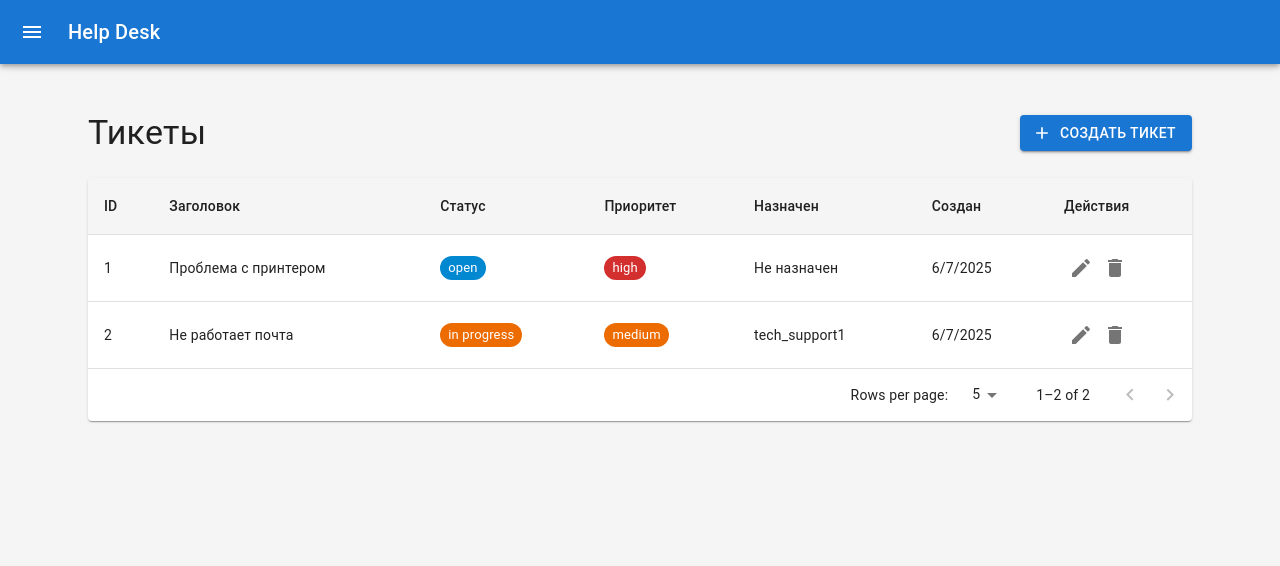
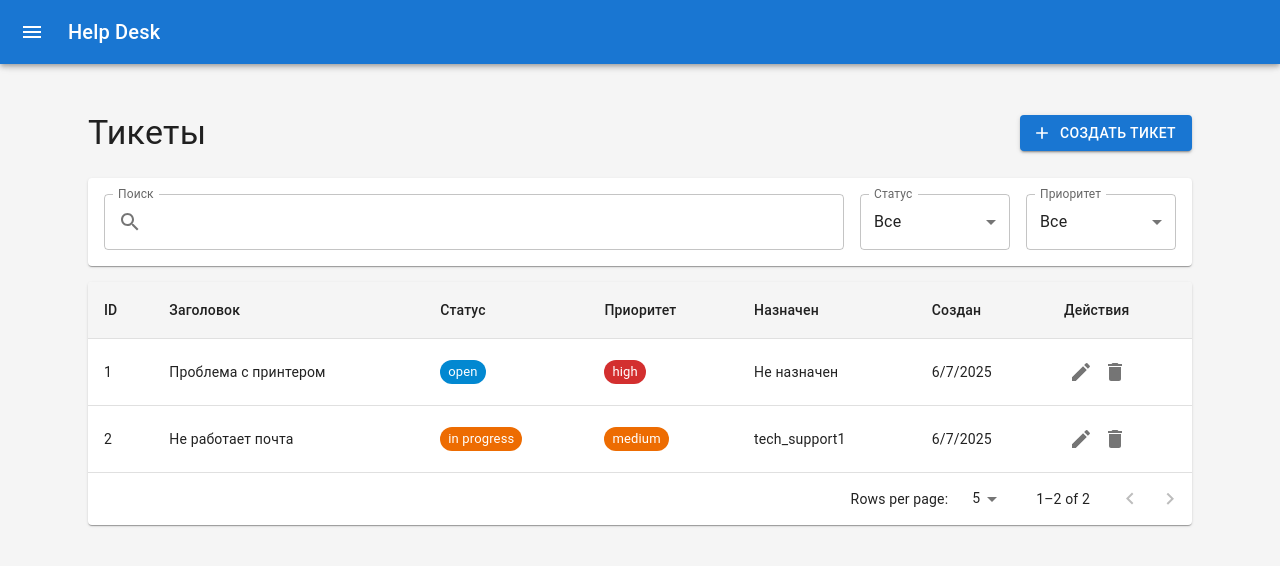
Before and after one commit to unxord/help-desk-app, a React (Vite) app: page / in a window 1280 px wide. Shown: the top 566 px of the page. Built offline with nearby package versions, Linux system fonts and the light colour scheme.

Commit message:
Добавлен компонент фильтров для тикетов и интеграция его в страницу для улучшения поиска.

```diff
--- /dev/null
+++ b/src/components/TicketFilters.tsx
@@ -0,0 +1,120 @@
+import {
+  Paper,
+  TextField,
+  FormControl,
+  InputLabel,
+  Select,
+  MenuItem,
+  Box,
+  IconButton,
+  InputAdornment,
+} from '@mui/material';
+import type { SelectChangeEvent } from '@mui/material';
+import { Search as SearchIcon, Clear as ClearIcon } from '@mui/icons-material';
+import type { TicketStatus, TicketPriority } from '../types/ticket';
+import { useState, useEffect } from 'react';
+
+export interface TicketFilters {
+  search: string;
+  status: TicketStatus | 'all';
+  priority: TicketPriority | 'all';
+}
+
+interface TicketFiltersProps {
+  onFiltersChange: (filters: TicketFilters) => void;
+}
+
+export default function TicketFilters({ onFiltersChange }: TicketFiltersProps) {
+  const [filters, setFilters] = useState<TicketFilters>({
+    search: '',
+    status: 'all',
+    priority: 'all'
+  });
+
+  useEffect(() => {
+    onFiltersChange(filters);
+  }, [filters, onFiltersChange]);
+
+  const handleSearchChange = (event: React.ChangeEvent<HTMLInputElement>) => {
+    setFilters({ ...filters, search: event.target.value });
+  };
+
+  const handleStatusChange = (event: SelectChangeEvent) => {
+    setFilters({ ...filters, status: event.target.value as TicketStatus | 'all' });
+  };
+
+  const handlePriorityChange = (event: SelectChangeEvent) => {
+    setFilters({ ...filters, priority: event.target.value as TicketPriority | 'all' });
+  };
+
+  const handleClearSearch = () => {
+    setFilters({ ...filters, search: '' });
+  };
+
+  const handleClearFilters = () => {
+    setFilters({
+      search: '',
+      status: 'all',
+      priority: 'all'
+    });
+  };
+
+  return (
+    <Paper sx={{ p: 2, mb: 2 }}>
+      <Box sx={{ display: 'flex', gap: 2, flexWrap: 'wrap' }}>
+        <TextField
+          label="Поиск"
+          value={filters.search}
+          onChange={handleSearchChange}
+          sx={{ flexGrow: 1, minWidth: '200px' }}
+          InputProps={{
+            startAdornment: (
+              <InputAdornment position="start">
+                <SearchIcon />
+              </InputAdornment>
+            ),
+            endAdornment: filters.search && (
+              <InputAdornment position="end">
+                <IconButton size="small" onClick={handleClearSearch}>
+                  <ClearIcon />
+                </IconButton>
+              </InputAdornment>
+            )
+          }}
+        />
+        <FormControl sx={{ minWidth: '150px' }}>
+          <InputLabel>Статус</InputLabel>
+          <Select
+            value={filters.status}
+            label="Статус"
+            onChange={handleStatusChange}
+          >
+            <MenuItem value="all">Все</MenuItem>
+            <MenuItem value="open">Открыт</MenuItem>
+            <MenuItem value="in_progress">В работе</MenuItem>
+            <MenuItem value="resolved">Решен</MenuItem>
+            <MenuItem value="closed">Закрыт</MenuItem>
+          </Select>
+        </FormControl>
+        <FormControl sx={{ minWidth: '150px' }}>
+          <InputLabel>Приоритет</InputLabel>
+          <Select
+            value={filters.priority}
+            label="Приоритет"
+            onChange={handlePriorityChange}
+          >
+            <MenuItem value="all">Все</MenuItem>
+            <MenuItem value="low">Низкий</MenuItem>
+            <MenuItem value="medium">Средний</MenuItem>
+            <MenuItem value="high">Высокий</MenuItem>
+          </Select>
+        </FormControl>
+        {(filters.status !== 'all' || filters.priority !== 'all' || filters.search) && (
+          <IconButton onClick={handleClearFilters} sx={{ alignSelf: 'center' }}>
+            <ClearIcon />
+          </IconButton>
+        )}
+      </Box>
+    </Paper>
+  );
+}
--- a/src/pages/TicketsPage.tsx
+++ b/src/pages/TicketsPage.tsx
@@ -1,9 +1,11 @@
-import { useState } from 'react';
+import { useState, useMemo } from 'react';
 import { Box, Button, Typography } from '@mui/material';
 import { Add as AddIcon } from '@mui/icons-material';
 import type { Ticket } from '../types/ticket';
 import TicketList from '../components/TicketList';
 import TicketForm from '../components/TicketForm';
+import TicketFilters from '../components/TicketFilters';
+import type { TicketFilters as ITicketFilters } from '../components/TicketFilters';
 
 const mockTickets: Ticket[] = [
   {
@@ -33,6 +35,25 @@ export default function TicketsPage() {
   const [tickets, setTickets] = useState<Ticket[]>(mockTickets);
   const [isFormOpen, setIsFormOpen] = useState(false);
   const [selectedTicket, setSelectedTicket] = useState<Ticket | undefined>();
+  const [filters, setFilters] = useState<ITicketFilters>({
+    search: '',
+    status: 'all',
+    priority: 'all'
+  });
+
+  const filteredTickets = useMemo(() => {
+    return tickets.filter(ticket => {
+      const searchMatch = filters.search.toLowerCase() === '' ||
+        ticket.title.toLowerCase().includes(filters.search.toLowerCase()) ||
+        ticket.description.toLowerCase().includes(filters.search.toLowerCase());
+
+      const statusMatch = filters.status === 'all' || ticket.status === filters.status;
+
+      const priorityMatch = filters.priority === 'all' || ticket.priority === filters.priority;
+
+      return searchMatch && statusMatch && priorityMatch;
+    });
+  }, [tickets, filters]);
 
   const handleCreateTicket = (ticketData: Omit<Ticket, 'id' | 'createdAt' | 'updatedAt'>) => {
     const newTicket: Ticket = {
@@ -89,8 +110,10 @@ export default function TicketsPage() {
         </Button>
       </Box>
 
+      <TicketFilters onFiltersChange={setFilters} />
+
       <TicketList
-        tickets={tickets}
+        tickets={filteredTickets}
         onEdit={handleOpenForm}
         onDelete={handleDeleteTicket}
       />
```
